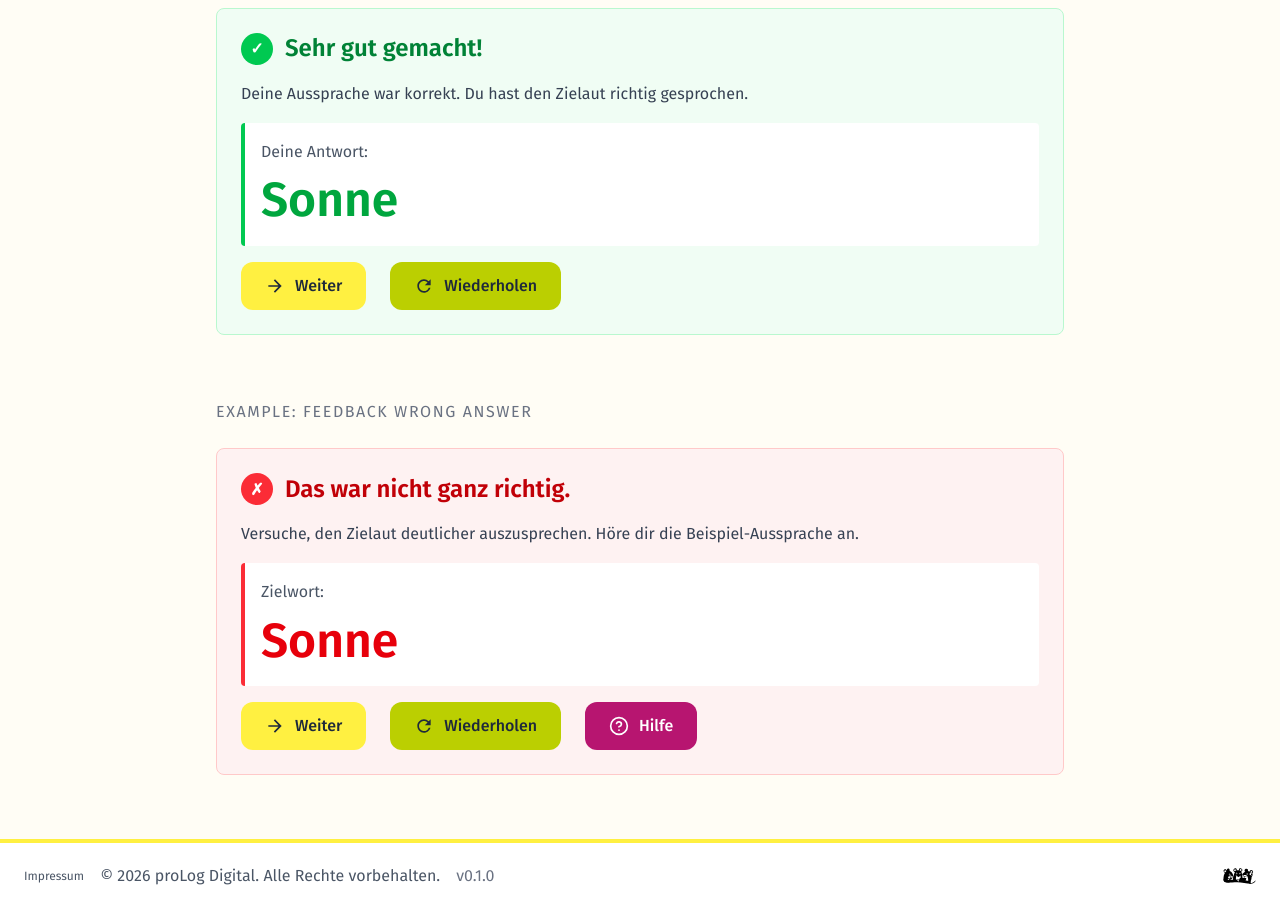
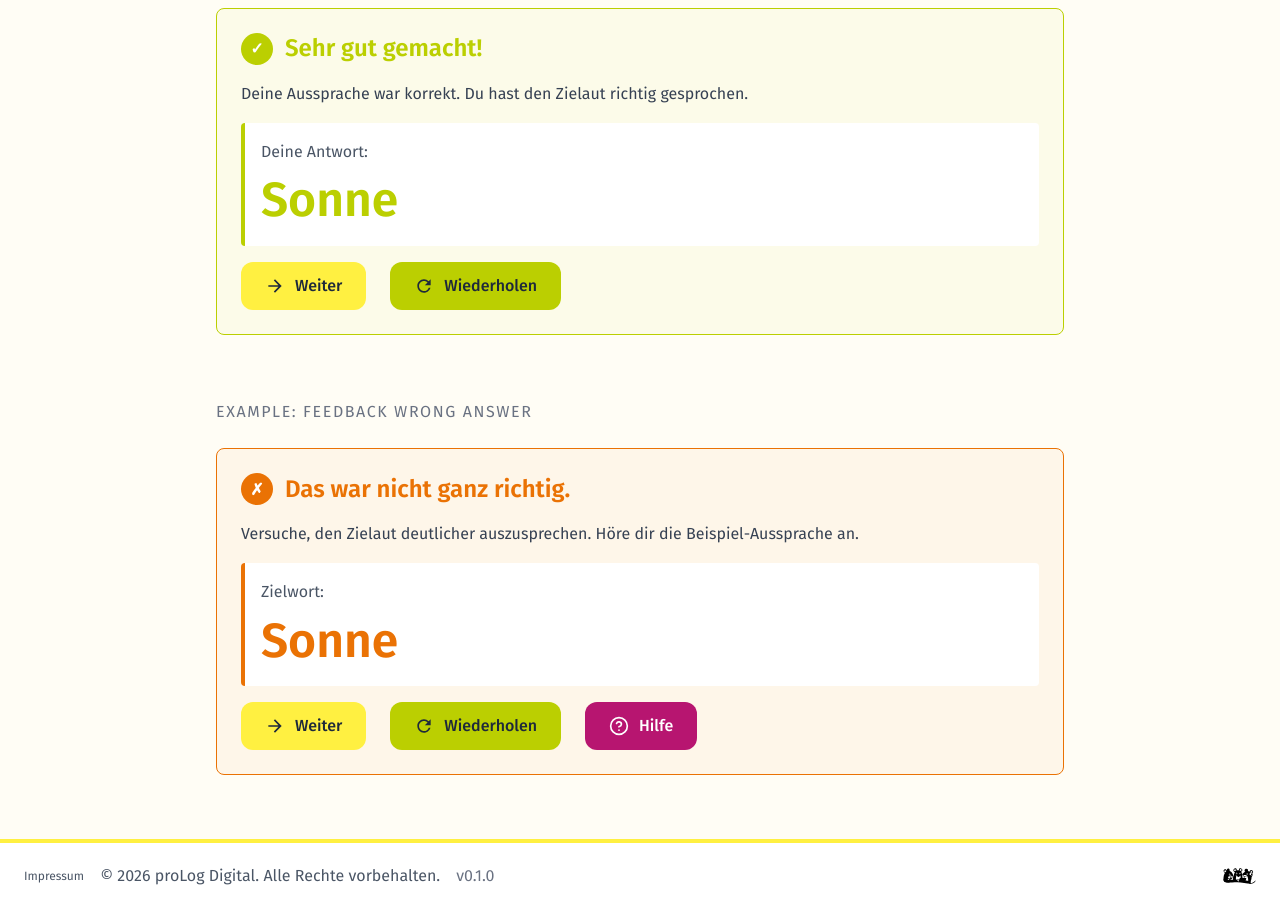
Before and after one commit to HelferAppDev/pd_theme_preview_july, a Next.js app: page / in a window 1280 px wide. Shown: the part 2100-3009 px from the top of the page. Built offline with nearby package versions, Linux system fonts and the light colour scheme.

Commit message:
feat: update feedback UI styles to use CSS variables
Co-authored-by: Frank <43168825+helferapp@users.noreply.github.com>

```diff
--- a/app/page.tsx
+++ b/app/page.tsx
@@ -108,15 +108,15 @@ export default function Home() {
         <div className="space-y-1">
           <p className="text-xs font-semibold text-gray-500 uppercase tracking-widest">Example: Feedback Correct Answer</p>
         </div>
-        <div className="border rounded-lg p-6 space-y-4 bg-green-50 border-green-200">
+        <div className="border rounded-lg p-6 space-y-4" style={{ backgroundColor: 'rgba(187, 207, 1, 0.05)', borderColor: 'var(--color-secondary-green)' }}>
           <div className="flex items-center gap-3">
-            <div className="w-8 h-8 bg-green-500 rounded-full flex items-center justify-center text-white font-bold">✓</div>
-            <h2 className="text-green-700">Sehr gut gemacht!</h2>
+            <div className="w-8 h-8 rounded-full flex items-center justify-center text-white font-bold" style={{ backgroundColor: 'var(--color-secondary-green)' }}>✓</div>
+            <h2 style={{ color: 'var(--color-secondary-green)' }}>Sehr gut gemacht!</h2>
           </div>
           <p className="text-gray-700">Deine Aussprache war korrekt. Du hast den Zielaut richtig gesprochen.</p>
-          <div className="bg-white p-4 rounded border-l-4 border-green-500">
+          <div className="bg-white p-4 rounded border-l-4" style={{ borderColor: 'var(--color-secondary-green)' }}>
             <p className="text-sm text-gray-600 mb-2">Deine Antwort:</p>
-            <div className="therapy-big text-green-600">
+            <div className="therapy-big" style={{ color: 'var(--color-secondary-green)' }}>
               Sonne
             </div>
           </div>
@@ -132,15 +132,15 @@ export default function Home() {
         <div className="space-y-1">
           <p className="text-xs font-semibold text-gray-500 uppercase tracking-widest">Example: Feedback Wrong Answer</p>
         </div>
-        <div className="border rounded-lg p-6 space-y-4 bg-red-50 border-red-200">
+        <div className="border rounded-lg p-6 space-y-4" style={{ backgroundColor: 'rgba(234, 114, 4, 0.05)', borderColor: 'var(--color-error-orange)' }}>
           <div className="flex items-center gap-3">
-            <div className="w-8 h-8 bg-red-500 rounded-full flex items-center justify-center text-white font-bold">✗</div>
-            <h2 className="text-red-700">Das war nicht ganz richtig.</h2>
+            <div className="w-8 h-8 rounded-full flex items-center justify-center text-white font-bold" style={{ backgroundColor: 'var(--color-error-orange)' }}>✗</div>
+            <h2 style={{ color: 'var(--color-error-orange)' }}>Das war nicht ganz richtig.</h2>
           </div>
           <p className="text-gray-700">Versuche, den Zielaut deutlicher auszusprechen. Höre dir die Beispiel-Aussprache an.</p>
-          <div className="bg-white p-4 rounded border-l-4 border-red-500">
+          <div className="bg-white p-4 rounded border-l-4" style={{ borderColor: 'var(--color-error-orange)' }}>
             <p className="text-sm text-gray-600 mb-2">Zielwort:</p>
-            <div className="therapy-big text-red-600">
+            <div className="therapy-big" style={{ color: 'var(--color-error-orange)' }}>
               Sonne
             </div>
           </div>
```
